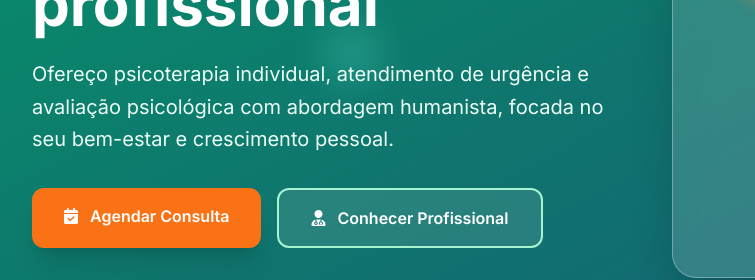
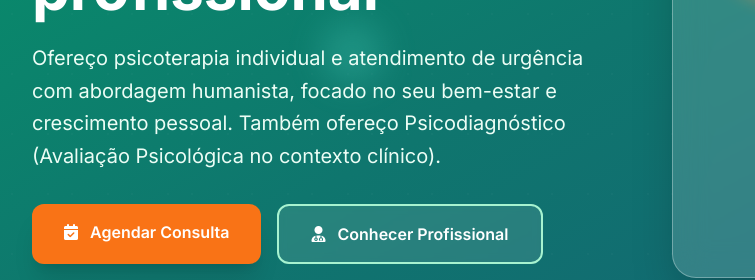
Before and after one commit to pedroalmeidapsi/agendamentos, a plain HTML site: page index.html in a window 1280 px wide. Shown: the part 316-596 px from the top of the page, 0-755 px from the left. Drawn offline with nearby package versions, Linux system fonts and the light colour scheme.

Commit message:
Update index.html

```diff
--- a/index.html
+++ b/index.html
@@ -79,7 +79,7 @@
               </span> com cuidado profissional
             </h1>
             <p class="text-xl mb-8 text-emerald-50 leading-relaxed">
-              Ofereço psicoterapia individual, atendimento de urgência e avaliação psicológica com abordagem humanista, focada no seu bem-estar e crescimento pessoal.
+              Ofereço psicoterapia individual e atendimento de urgência com abordagem humanista, focado no seu bem-estar e crescimento pessoal. Também ofereço Psicodiagnóstico (Avaliação Psicológica no contexto clínico).
             </p>
             <div class="flex flex-col sm:flex-row gap-4">
               <a href="#agendamento" class="bg-orange-500 text-white px-8 py-4 rounded-xl font-semibold hover:bg-orange-600 transition-all duration-300 text-center shadow-xl hover:shadow-2xl transform hover:-translate-y-1">
```
